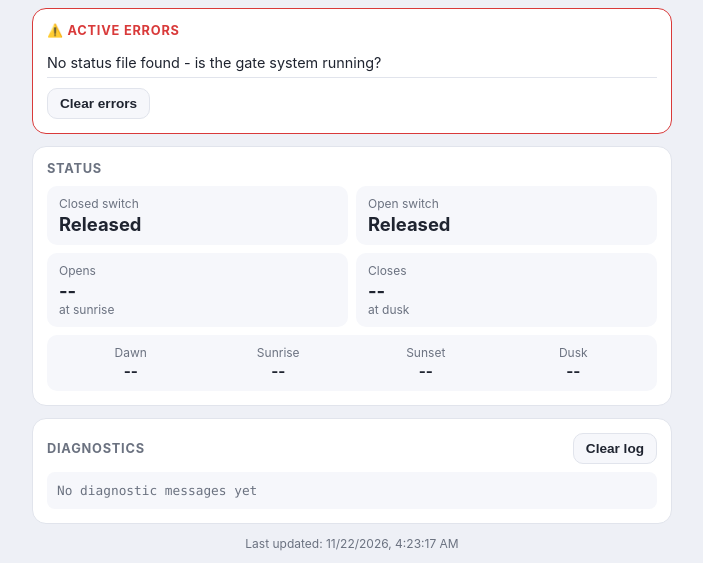
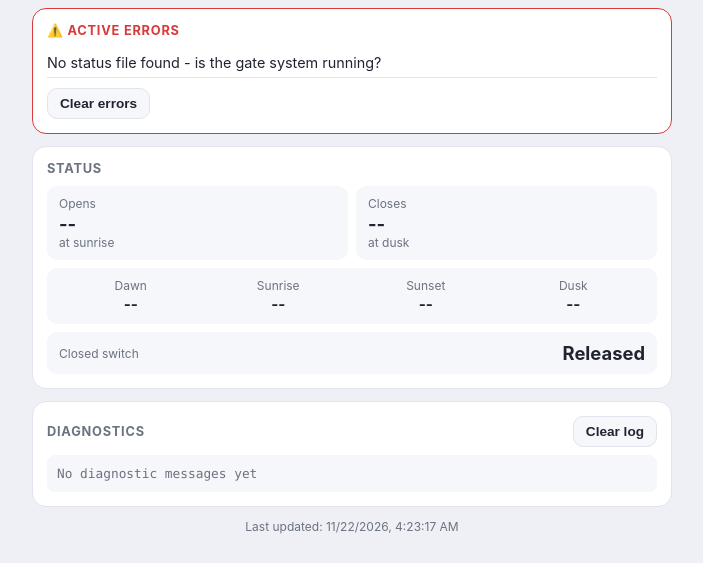
Before and after one commit to geoffdudds/chicken-gate, a Flask app: page / in a window 1280 px wide. Shown: the part 240-803 px from the top of the page, without its empty margins (288-991 px from the left). After the commit the page ends 774 px from the top, so only its background shows below. Run offline with Flask 3, Linux system fonts and the light colour scheme.

Commit message:
Keep status file in RAM and remove open switch from web UI
The status file is rewritten every second; on the SD card each rewrite cost
a 4 KiB block plus ext4 journal/metadata writes (~1 GB/day measured). It now
lives in /dev/shm (tmpfs) and both processes get its path from shared config.

- Stop logging /api/status polls to syslog (other requests still logged)
- Remove the open switch tile; no open switch is installed

Co-authored-by: Copilot <223556219+Copilot@users.noreply.github.com>

```diff
--- a/src/chicken_gate/shared/config.py
+++ b/src/chicken_gate/shared/config.py
@@ -5,8 +5,12 @@ Configuration settings for the chicken gate system.
 from pathlib import Path
 
 # File paths for communication between processes
-STATUS_FILE = "gate_status.json"
+STATUS_FILE = "chicken-gate-status.json"
 COMMAND_FILE = "gate_cmd.txt"
+
+# The status file is rewritten every second; keep it in RAM (tmpfs) when
+# available so it doesn't wear out the Pi's SD card.
+RAM_DIR = Path("/dev/shm")
 
 # Web interface settings
 DEFAULT_WEB_PORT = 5000
@@ -21,7 +25,8 @@ VENV_PATH = PROJECT_ROOT / ".venv"
 
 def get_status_file_path():
     """Get the full path to the status file."""
-    return PROJECT_ROOT / STATUS_FILE
+    status_dir = RAM_DIR if RAM_DIR.is_dir() else PROJECT_ROOT
+    return status_dir / STATUS_FILE
 
 
 def get_command_file_path():
--- a/src/chicken_gate/web/app.py
+++ b/src/chicken_gate/web/app.py
@@ -5,18 +5,34 @@ Provides a web interface to view gate position, switch status, and send commands
 """
 
 import json
+import logging
 import os
 from datetime import datetime
 
 from flask import Flask, jsonify, render_template, request
 
+from ..shared.config import get_status_file_path
+
 app = Flask(__name__)
+
+
+class _SkipStatusPolls(logging.Filter):
+    """Drop access-log lines for the page's frequent status polling.
+
+    Each line ends up in syslog on the SD card; other requests are still logged.
+    """
+
+    def filter(self, record):
+        return "/api/status" not in record.getMessage()
+
+
+logging.getLogger("werkzeug").addFilter(_SkipStatusPolls())
 
 
 def read_gate_status():
     """Read current gate status from the status file written by main.py"""
     try:
-        status_file = "gate_status.json"
+        status_file = get_status_file_path()
         if os.path.exists(status_file):
             with open(status_file) as f:
                 status = json.load(f)
--- a/src/chicken_gate/web/templates/index.html
+++ b/src/chicken_gate/web/templates/index.html
@@ -310,6 +310,16 @@
         grid-column: span 2;
       }
 
+      .tile-row {
+        display: flex;
+        justify-content: space-between;
+        align-items: center;
+      }
+
+      .tile-row .tile-label {
+        margin-bottom: 0;
+      }
+
       .tile-label {
         font-size: 0.75em;
         color: var(--muted);
@@ -466,14 +476,6 @@
         <h2>Status</h2>
         <div class="tiles">
           <div class="tile">
-            <div class="tile-label">Closed switch</div>
-            <div class="tile-value" id="closed-switch">--</div>
-          </div>
-          <div class="tile">
-            <div class="tile-label">Open switch</div>
-            <div class="tile-value" id="open-switch">--</div>
-          </div>
-          <div class="tile">
             <div class="tile-label">Opens</div>
             <div class="tile-value" id="gate-open-time">--</div>
             <div class="tile-sub">at sunrise</div>
@@ -500,6 +502,10 @@
               <div class="tile-label">Dusk</div>
               <div class="tile-value" id="dusk-time">--</div>
             </div>
+          </div>
+          <div class="tile wide tile-row">
+            <div class="tile-label">Closed switch</div>
+            <div class="tile-value" id="closed-switch">--</div>
           </div>
         </div>
       </div>
@@ -560,11 +566,6 @@
             "closed-switch",
             data.closed_switch_pressed ? "Pressed" : "Released",
             "tile-value " + (data.closed_switch_pressed ? "info" : "")
-          );
-          setText(
-            "open-switch",
-            data.open_switch_pressed ? "Pressed" : "Released",
-            "tile-value " + (data.open_switch_pressed ? "info" : "")
           );
 
           const errors = data.errors || [];
```
Also changed, not shown: docs/WEB_INTERFACE.md (+1 -3 lines), src/chicken_gate/gate/main.py (+4 -5 lines), test/test_gate_integration.py (+27 -0 lines), 1 other file.
